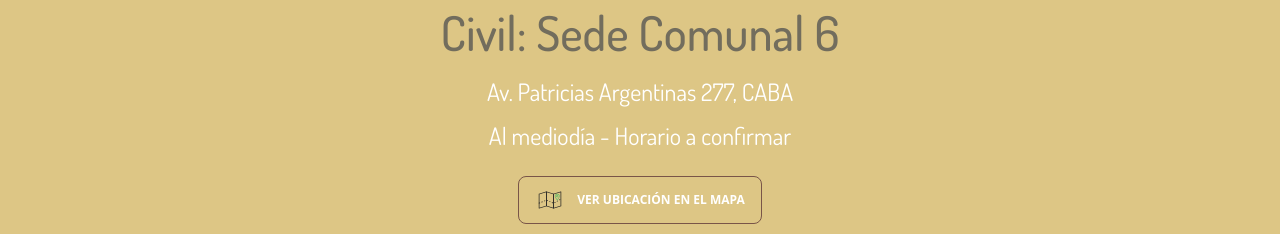
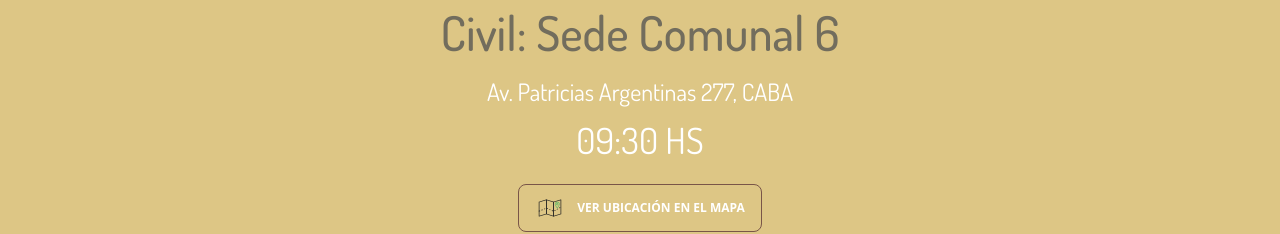
Before and after one commit to nhsiciliano/casorio-nicoydani, a Next.js app: page / in a window 1280 px wide. Shown: the part 860-1094 px from the top of the page. Built offline with nearby package versions, Linux system fonts and the light colour scheme.

Commit message:
civil horario

```diff
--- a/app/_components/Place.jsx
+++ b/app/_components/Place.jsx
@@ -7,7 +7,7 @@ export default function Place() {
         <div className="flex flex-col items-center justify-center bg-[#ddc685] gap-3 py-12">
             <h1 className="text-3xl text-[#726d5d] md:text-5xl font-medium mb-2">Civil: Sede Comunal 6</h1>
             <p className="text-2xl text-center text-white font-normal">Av. Patricias Argentinas 277, CABA</p>
-            <p className="text-2xl text-center text-white font-normal">Al mediodía - Horario a confirmar</p>
+            <p className="text-4xl text-center text-white font-normal">09:30 HS</p>
             <Link
                 href='https://www.google.com/maps/place/Sede+Comunal+6/@-34.6058329,-58.4327993,15z/data=!4m6!3m5!1s0x95bccb989a6cf453:0xe5486e046f4ffce4!8m2!3d-34.6058329!4d-58.4327993!16s%2Fg%2F1tfc7tff?entry=ttu'
                 target="_blank"
```
